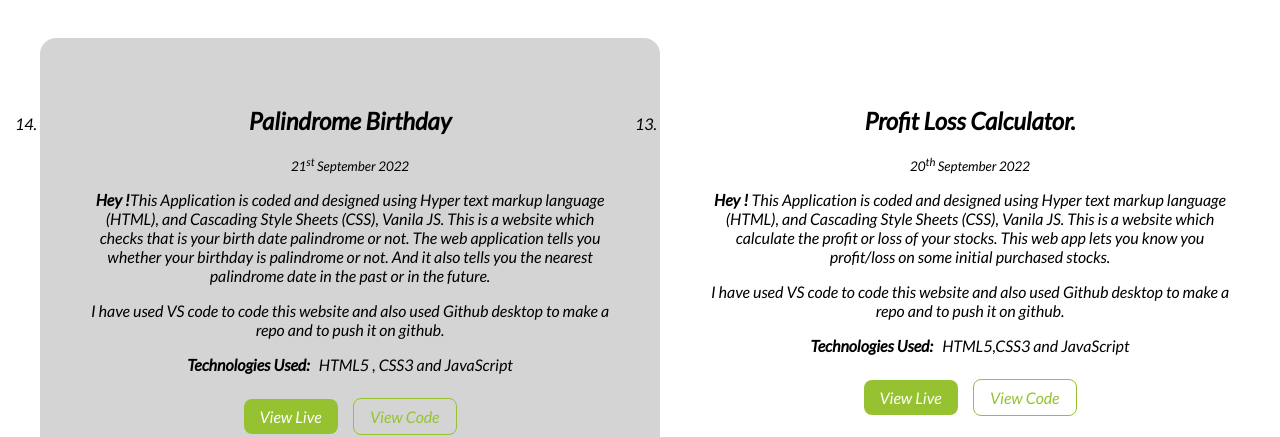
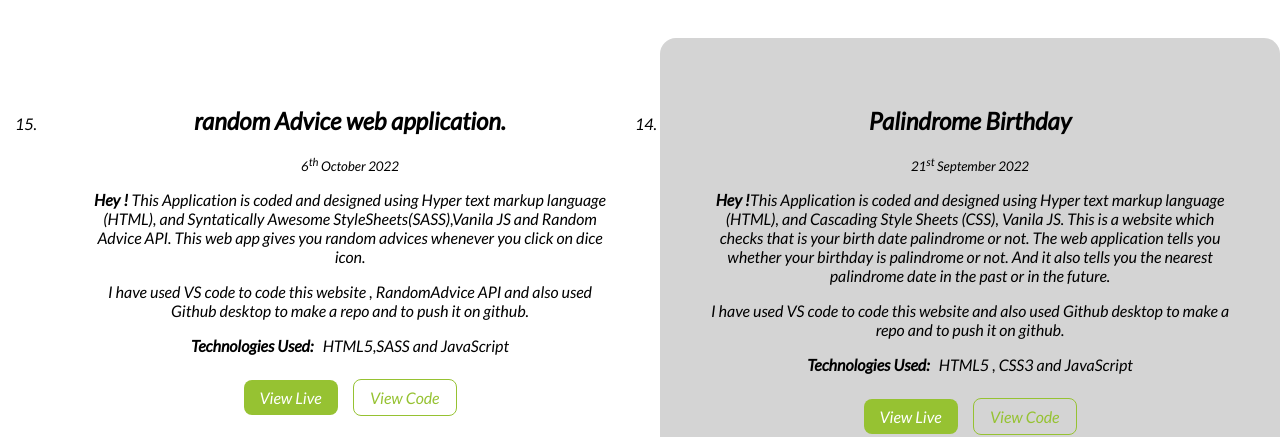
Before and after one commit to Ayush-1315/Ayush-portfolio, a plain HTML site: page project.html in a window 1280 px wide. Shown: the part 532-969 px from the top of the page. Drawn offline with Linux system fonts and the light colour scheme.

Commit message:
docs: added new project to the list

```diff
--- a/project.html
+++ b/project.html
@@ -28,6 +28,24 @@
       <!-- Content -->
       <img src="/images/project.svg" alt="tech-logo" class="imgProject">
       <ol reversed>
+        <li class="lists">
+          <section class="section">
+              <div class="container container-center">
+                <h1>random Advice web application.</h1>
+                <small>6<sup>th</sup> October 2022</small>
+                <p><strong>Hey !</strong>
+                  This Application is coded and designed using Hyper text markup language (HTML), and Syntatically Awesome StyleSheets(SASS),Vanila JS and Random Advice API. This web app gives you random advices whenever you click on dice icon.
+                  </p>
+                  <p> I have used VS code to code this website , RandomAdvice API and also used Github desktop to make a repo and to push it on github.
+
+                  </p>
+                  <strong>Technologies Used:&nbsp;&nbsp;&nbsp;</strong><span>HTML5,SASS and JavaScript</span>
+              </p>
+               <a href="https://neog14-profit-loss.netlify.app/" class="primary-link link button" target="_blank">View Live</a>&nbsp;&nbsp;&nbsp;&nbsp;
+               <a href="https://github.com/Ayush-1315/profit-loss-calculator" class="secondary-link link button" target="_blank">View Code</a>
+              </div>
+            </section>
+      </li>
         <li class="lists">
           <section class="section ow">
               <div class="container container-center">
```
